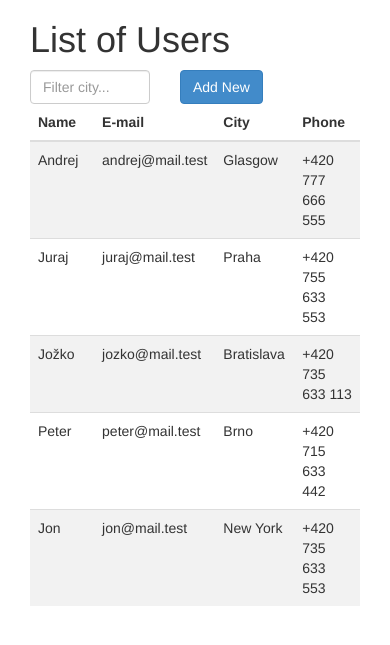
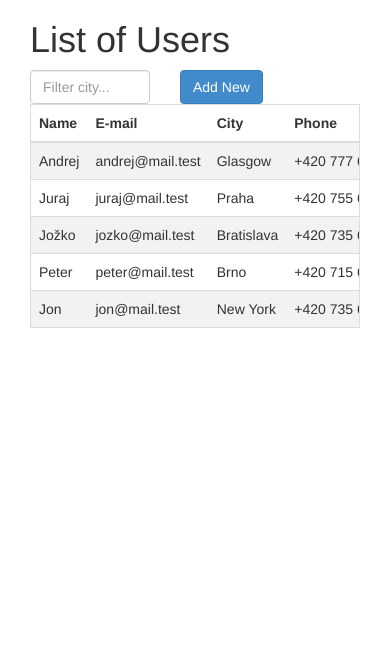
Before and after one commit to LukasForst/better-stack-task, a PHP site: page / in a window 390 px wide. Shown: the top 645 px of the page. Run offline with PHP 8.4, Linux system fonts and the light colour scheme; data comes from the database, SQL or seed files in the repository.

Commit message:
Add phone scaling

```diff
--- a/views/index.php
+++ b/views/index.php
@@ -11,7 +11,7 @@
             </button>
         </div>
     </div>
-
+    <div class="table-responsive">
         <table class="table" id="userTable">
             <thead class="thead-dark">
             <tr>
@@ -32,6 +32,7 @@
             <?php endforeach; ?>
             </tbody>
         </table>
+    </div>
 </div>
 
 <!-- modal -->
--- a/views/layout.php
+++ b/views/layout.php
@@ -15,6 +15,8 @@
 	<script type="text/javascript" charset="utf-8" src="js/bootstrap.min.js"></script>
     <script type="text/javascript" charset="utf-8" src="js/utils.js"></script>
 
+    <meta name="viewport" content="width=device-width, initial-scale=1">
+
   </head>
   <body>
 
```
Lines whose indentation alone changed are shown as unchanged.
